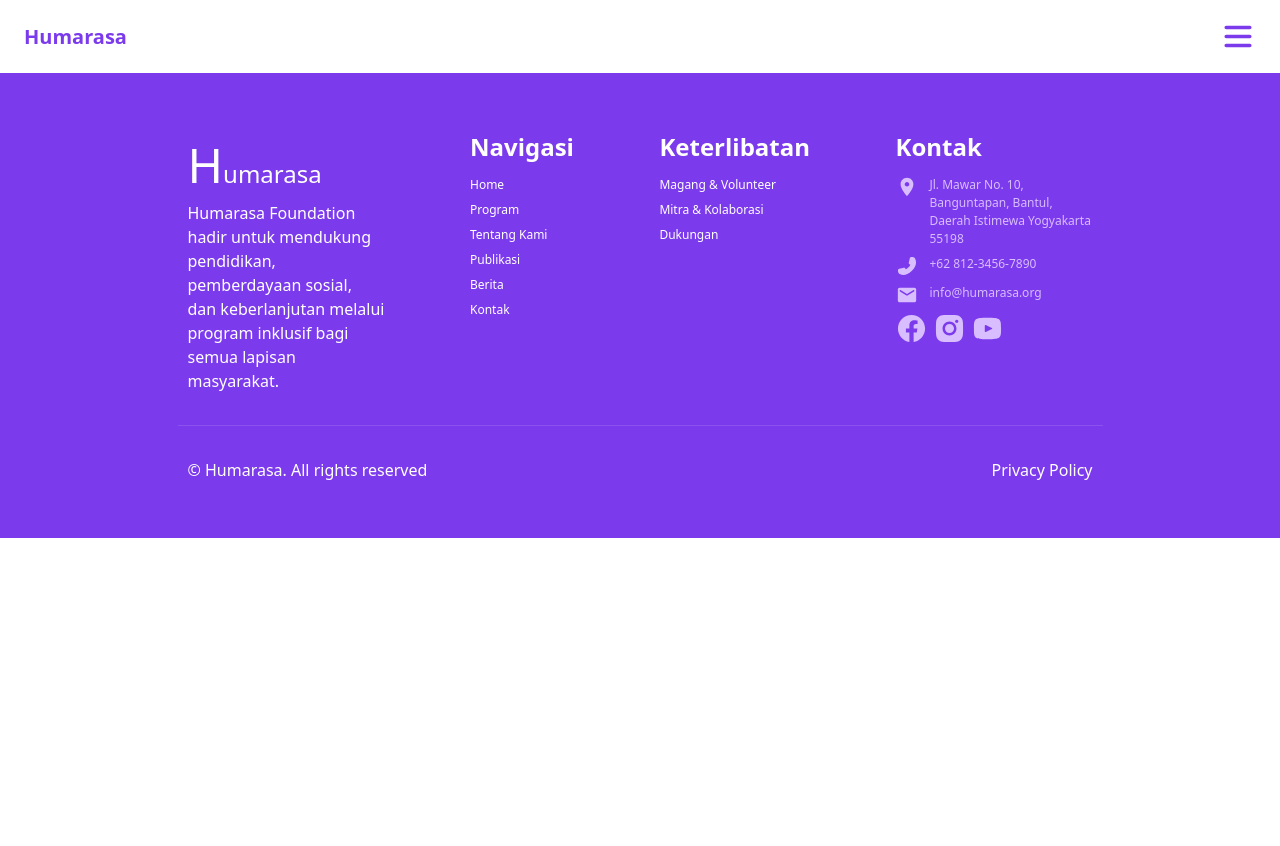
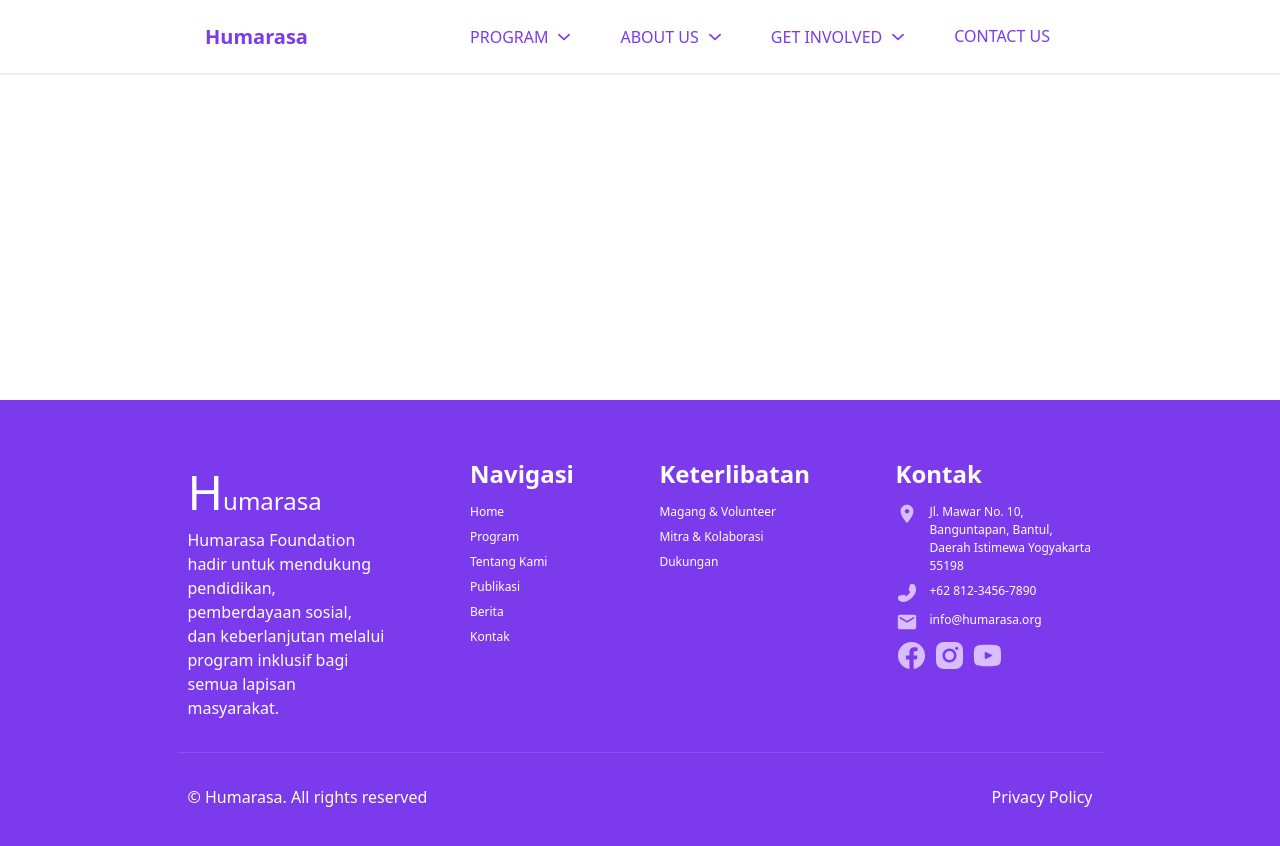
Before and after one commit to refarwan/humarasa-landing-page, a Next.js app: page / in a window 1280 px wide. Shown: the top 846 px of the page. Before the commit the page ends 800 px from the top, so only its background shows below. Built offline with nearby package versions, Linux system fonts and the light colour scheme.

Commit message:
feat: finishing header and footer

```diff
--- a/src/app/components/Footer.tsx
+++ b/src/app/components/Footer.tsx
@@ -10,7 +10,7 @@ import {
 
 const Footer = () => {
     return (
-        <footer className="bg-warna-1 flex flex-col gap-[32px] p-[56px] text-white">
+        <footer className="bg-warna-1 mt-[400px] flex flex-col gap-[32px] p-[56px] text-white">
             <div className="flex flex-col gap-[32px] px-[10px] xl:mx-auto xl:w-[925px] xl:flex-row xl:justify-between">
                 <div className="max-w-[197px]">
                     <h2 className="font-medium">
@@ -65,19 +65,19 @@ const Footer = () => {
                     <h2 className="mb-[4px] text-[24px] font-semibold">
                         Kontak
                     </h2>
-                    <div className="flex items-start gap-[12px] text-[12px] text-[#D8BDFF]">
-                        <LocationIcon size={22} />
+                    <div className="flex items-start gap-[12px] text-[12px]">
+                        <LocationIcon size={22} className="text-[#D8BDFF]" />
                         <span className="flex-1">
                             Jl. Mawar No. 10, Banguntapan, Bantul, Daerah
                             Istimewa Yogyakarta 55198
                         </span>
                     </div>
-                    <div className="flex items-start gap-[12px] text-[12px] text-[#D8BDFF]">
-                        <TelephoneIcon size={22} />
+                    <div className="flex items-start gap-[12px] text-[12px]">
+                        <TelephoneIcon size={22} className="text-[#D8BDFF]" />
                         <span className="flex-1">+62 812-3456-7890</span>
                     </div>
-                    <div className="flex items-start gap-[12px] text-[12px] text-[#D8BDFF]">
-                        <RoundMailIcon size={22} />
+                    <div className="flex items-start gap-[12px] text-[12px]">
+                        <RoundMailIcon size={22} className="text-[#D8BDFF]" />
                         <span className="flex-1">info@humarasa.org</span>
                     </div>
 
--- a/src/app/components/Header.tsx
+++ /dev/null
@@ -1,17 +0,0 @@
-import Link from "next/link";
-import { HamburgerIcon } from "./Icons";
-
-const Header = () => {
-    return (
-        <header className="h-[73px] w-full flex items-center justify-between px-[24px]">
-            <Link href="/" className="text-warna-1 font-bold text-[20px]">
-                Humarasa
-            </Link>
-            <button>
-                <HamburgerIcon size={36} className="text-warna-1" />
-            </button>
-        </header>
-    );
-};
-
-export default Header;
--- a/src/app/components/Icons.tsx
+++ b/src/app/components/Icons.tsx
@@ -128,3 +128,24 @@ export const RoundMailIcon = ({ size = 24, className }: Props) => {
         </svg>
     );
 };
+
+export const ArrowDownIcon = ({ size = 24, className }: Props) => {
+    return (
+        <svg
+            xmlns="http://www.w3.org/2000/svg"
+            width={size}
+            height={size}
+            viewBox="0 0 14 8"
+            fill="none"
+            className={className}
+        >
+            <path
+                d="M1 1.32333L7 6.67667L13 1.32333"
+                stroke="currentColor"
+                strokeWidth={2}
+                strokeLinecap="round"
+                strokeLinejoin="round"
+            />
+        </svg>
+    );
+};
--- /dev/null
+++ b/src/app/components/header/Header.tsx
@@ -0,0 +1,97 @@
+"use client";
+
+import { useState } from "react";
+import Link from "next/link";
+
+import { HamburgerIcon } from "../Icons";
+import NestedMenu from "./NestedMenu";
+
+const Header = () => {
+    const [mobileMenuVisible, setMobileMenuVisible] = useState<boolean>(false);
+    const [subMenuVisible, setSubMenuVisible] = useState<
+        ("program" | "aboutUs" | "getInvolved")[]
+    >([]);
+
+    return (
+        <header className="fixed top-0 w-full bg-white shadow">
+            <div className="flex h-[73px] w-full items-center justify-between px-[24px] xl:mx-auto xl:w-[918px]">
+                <Link href="/" className="text-warna-1 text-[20px] font-bold">
+                    Humarasa
+                </Link>
+                <nav
+                    className={`bg-warna-program absolute top-[72px] left-0 flex select-none xl:relative xl:top-[unset] xl:h-max xl:w-max xl:flex-row xl:bg-[unset] ${mobileMenuVisible ? "h-max" : "h-0"} w-full flex-col overflow-hidden xl:overflow-visible`}
+                >
+                    <NestedMenu
+                        onClick={() => {
+                            setSubMenuVisible((prev) =>
+                                prev.includes("program")
+                                    ? prev.filter((item) => item !== "program")
+                                    : [...prev, "program"],
+                            );
+                        }}
+                        textMenu="PROGRAM"
+                        subMenuVisible={subMenuVisible.includes("program")}
+                        subMenuItems={[
+                            { text: "PENDIDIKAN", url: "#" },
+                            { text: "KONSELING", url: "#" },
+                            { text: "PEMBERDAYAAN MASYARAKAT", url: "#" },
+                        ]}
+                    />
+
+                    <NestedMenu
+                        onClick={() => {
+                            setSubMenuVisible((prev) =>
+                                prev.includes("aboutUs")
+                                    ? prev.filter((item) => item !== "aboutUs")
+                                    : [...prev, "aboutUs"],
+                            );
+                        }}
+                        textMenu="ABOUT US"
+                        subMenuVisible={subMenuVisible.includes("aboutUs")}
+                        subMenuItems={[
+                            { text: "OUR MISSION", url: "#" },
+                            { text: "OUR TEAM", url: "#" },
+                            { text: "MITRA", url: "#" },
+                        ]}
+                    />
+
+                    <NestedMenu
+                        onClick={() => {
+                            setSubMenuVisible((prev) =>
+                                prev.includes("getInvolved")
+                                    ? prev.filter(
+                                          (item) => item !== "getInvolved",
+                                      )
+                                    : [...prev, "getInvolved"],
+                            );
+                        }}
+                        textMenu="GET INVOLVED"
+                        subMenuVisible={subMenuVisible.includes("getInvolved")}
+                        subMenuItems={[
+                            { text: "MAGANG", url: "#" },
+                            { text: "VOLUNTEER", url: "#" },
+                            { text: "DONASI", url: "#" },
+                        ]}
+                    />
+
+                    <Link
+                        href={"#"}
+                        className="hover:bg-warna-1 xl:text-warna-1 block h-[55px] px-[25px] leading-[55px] hover:text-white xl:hover:bg-[unset] xl:hover:text-black"
+                    >
+                        CONTACT US
+                    </Link>
+                </nav>
+                <button
+                    className="cursor-pointer xl:hidden"
+                    onClick={() => {
+                        setMobileMenuVisible((prev) => !prev);
+                    }}
+                >
+                    <HamburgerIcon size={36} className="text-warna-1" />
+                </button>
+            </div>
+        </header>
+    );
+};
+
+export default Header;
--- /dev/null
+++ b/src/app/components/header/NestedMenu.tsx
@@ -0,0 +1,46 @@
+import { ArrowDownIcon } from "../Icons";
+import Link from "next/link";
+
+interface Props {
+    onClick: VoidFunction;
+    textMenu: string;
+    subMenuItems: { text: string; url: string }[];
+    subMenuVisible: boolean;
+}
+
+const NestedMenu = ({
+    onClick,
+    textMenu,
+    subMenuVisible,
+    subMenuItems,
+}: Props) => {
+    return (
+        <div>
+            <div
+                onClick={onClick}
+                className={`hover:bg-warna-1 ${subMenuVisible ? "xl:text-black" : "xl:text-warna-1"} group flex h-[55px] cursor-pointer items-center justify-between px-[25px] hover:text-white xl:relative xl:w-max xl:gap-[10px] xl:hover:bg-[unset] xl:hover:text-[unset]`}
+            >
+                <span>{textMenu}</span>
+                <ArrowDownIcon
+                    size={12}
+                    className={`${subMenuVisible ? "rotate-180" : ""} transition-all`}
+                />
+            </div>
+            <div
+                className={`${subMenuVisible ? "" : "h-0"} xl:bg-warna-program flex flex-col overflow-hidden xl:absolute xl:shadow`}
+            >
+                {subMenuItems.map((item, index) => (
+                    <Link
+                        href={item.url}
+                        key={index}
+                        className="hover:bg-warna-1 xl:hover:text-warna-1 xl:hover h-[55px] px-[40px] leading-[55px] hover:text-white xl:hover:bg-[unset]"
+                    >
+                        {item.text}
+                    </Link>
+                ))}
+            </div>
+        </div>
+    );
+};
+
+export default NestedMenu;
--- a/src/app/globals.css
+++ b/src/app/globals.css
@@ -2,4 +2,5 @@
 
 @theme {
     --color-warna-1: #7c3aed;
+    --color-warna-program: #f6f5f7;
 }
--- a/src/app/layout.tsx
+++ b/src/app/layout.tsx
@@ -1,7 +1,7 @@
 import type { Metadata } from "next";
 import { Geist, Geist_Mono } from "next/font/google";
 import "./globals.css";
-import Header from "./components/Header";
+import Header from "./components/header/Header";
 import Footer from "./components/Footer";
 
 const geistSans = Geist({
```
